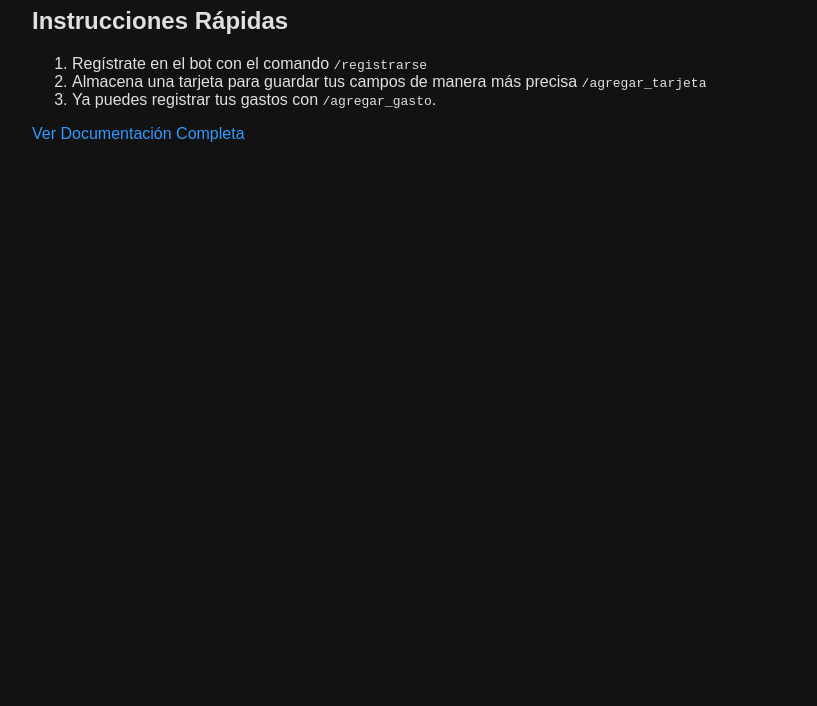
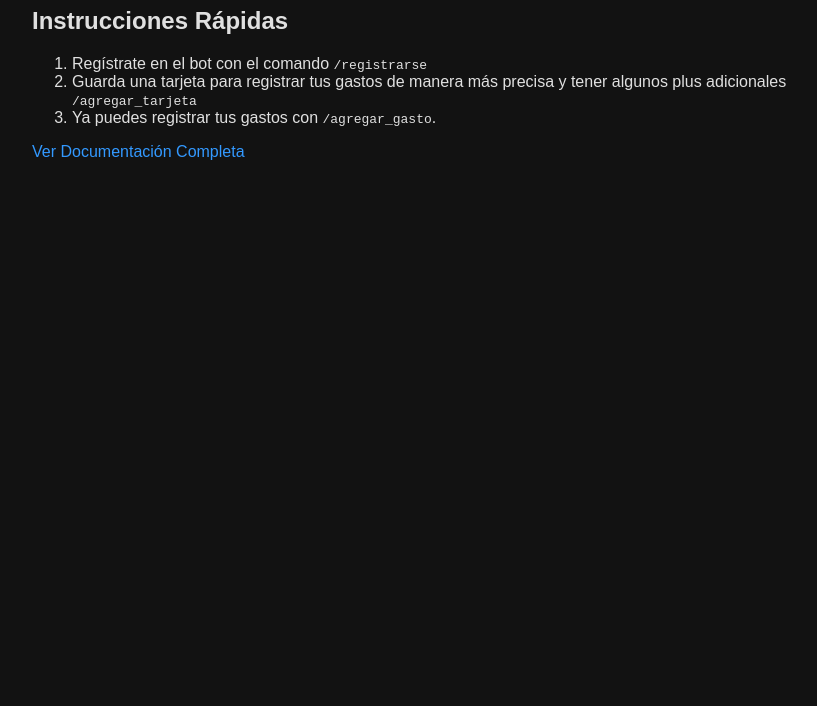
Before and after one commit to juanvidev1/expenses_bot, a website: page src/web/public/index.html in a window 1280 px wide. Shown: the part 94-800 px from the top of the page, without its empty margins (208-1025 px from the left). Drawn offline with Linux system fonts and the light colour scheme.

Commit message:
fix: Production changes

```diff
--- a/src/web/public/index.html
+++ b/src/web/public/index.html
@@ -13,7 +13,8 @@
       <ol>
         <li>Regístrate en el bot con el comando <code>/registrarse</code></li>
         <li>
-          Almacena una tarjeta para guardar tus campos de manera más precisa
+          Guarda una tarjeta para registrar tus gastos de manera más precisa y
+          tener algunos plus adicionales
           <code>/agregar_tarjeta</code>
         </li>
         <li>Ya puedes registrar tus gastos con <code>/agregar_gasto</code>.</li>
```
